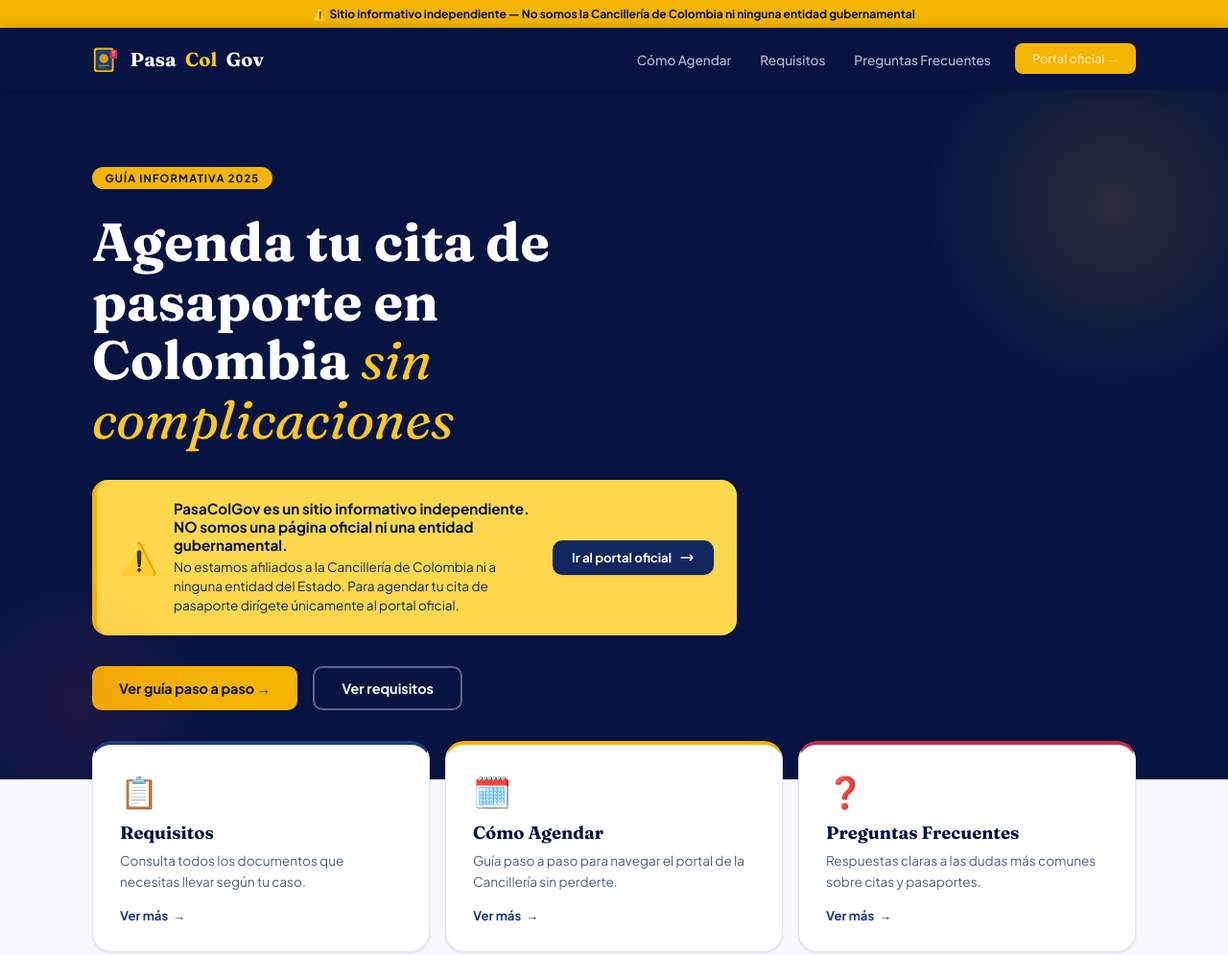
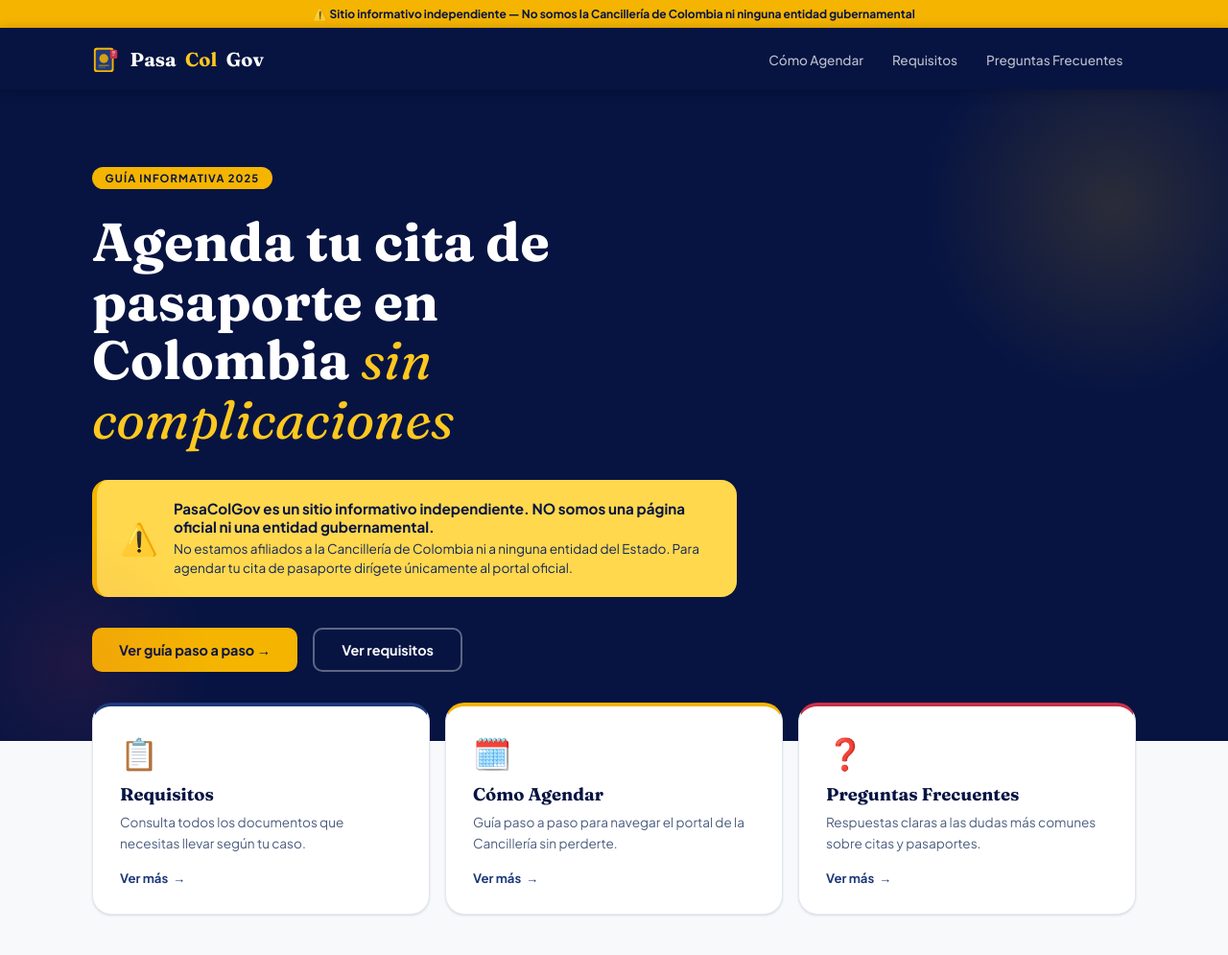
Before and after one commit to michael101110/pasacolgov, a plain HTML site: page index.html in a window 1280 px wide. Shown: the top 995 px of the page at 96% size. Drawn offline with Linux system fonts and the light colour scheme.

Commit message:
Update index.html

```diff
--- a/index.html
+++ b/index.html
@@ -503,7 +503,6 @@
           <a href="#" onclick="showPage('requisitos');return false;" data-page="requisitos">Requisitos</a>
           <a href="#" onclick="showPage('faq');return false;" data-page="faq">Preguntas Frecuentes</a>
         </div>
-        <a href="https://www.cancilleria.gov.co" target="_blank" rel="noopener noreferrer" class="btn btn-gold nav-cta" style="font-size:.8rem;padding:.5rem 1.1rem;">Portal oficial →</a>
         <button class="hamburger" onclick="toggleMenu()" aria-label="Abrir menú" aria-expanded="false" id="hamburgerBtn">
           <svg width="22" height="22" fill="none" stroke="currentColor" viewBox="0 0 24 24" id="hamburgerIcon">
             <path stroke-linecap="round" stroke-linejoin="round" stroke-width="2" d="M4 6h16M4 12h16M4 18h16"/>
@@ -533,10 +532,6 @@
             <strong>PasaColGov es un sitio informativo independiente. NO somos una página oficial ni una entidad gubernamental.</strong>
             <p>No estamos afiliados a la Cancillería de Colombia ni a ninguna entidad del Estado. Para agendar tu cita de pasaporte dirígete únicamente al portal oficial.</p>
           </div>
-          <a href="https://www.cancilleria.gov.co" target="_blank" rel="noopener noreferrer" class="btn btn-navy">
-            Ir al portal oficial
-            <svg width="16" height="16" fill="none" stroke="currentColor" viewBox="0 0 24 24" aria-hidden="true"><path stroke-linecap="round" stroke-linejoin="round" stroke-width="2" d="M17 8l4 4m0 0l-4 4m4-4H3"/></svg>
-          </a>
         </div>
       </div>
 
@@ -640,7 +635,6 @@
         <h2>¿Listo para agendar tu cita?</h2>
         <p>Dirígete al portal oficial de la Cancillería de Colombia para iniciar tu trámite de pasaporte de forma segura.</p>
         <div class="cta-actions">
-          <a href="https://www.cancilleria.gov.co" target="_blank" rel="noopener noreferrer" class="btn btn-gold">Ir al portal oficial de la Cancillería →</a>
           <a href="#" onclick="showPage('requisitos');return false;" class="btn btn-outline">Ver requisitos</a>
         </div>
         <p class="cta-note">⚠️ PasaColGov no gestiona citas. Solo brindamos orientación informativa.</p>
@@ -669,7 +663,6 @@
           <strong>PasaColGov es un sitio informativo independiente. NO somos la Cancillería de Colombia.</strong>
           <p>Para agendar tu cita dirígete únicamente a cancilleria.gov.co</p>
         </div>
-        <a href="https://www.cancilleria.gov.co" target="_blank" rel="noopener noreferrer" class="btn btn-navy">Ir al portal oficial →</a>
       </div>
     </div>
 
@@ -749,7 +742,6 @@
       <h2>¿Todo claro? Ahora ve al portal oficial</h2>
       <p>Una vez que tengas listos tus documentos, dirígete al portal de la Cancillería para agendar.</p>
       <div class="cta-actions">
-        <a href="https://www.cancilleria.gov.co" target="_blank" rel="noopener noreferrer" class="btn btn-gold">Ir al portal oficial →</a>
       </div>
     </div>
   </div>
@@ -775,7 +767,6 @@
           <strong>PasaColGov es un sitio informativo independiente. NO somos la Cancillería de Colombia.</strong>
           <p>Verifica siempre los requisitos actualizados en el portal oficial antes de tu cita.</p>
         </div>
-        <a href="https://www.cancilleria.gov.co" target="_blank" rel="noopener noreferrer" class="btn btn-navy">Ir al portal oficial →</a>
       </div>
     </div>
 
@@ -892,7 +883,6 @@
       <h2>¿Tienes todos tus documentos?</h2>
       <p>Entonces ve al portal oficial de la Cancillería y agenda tu cita de pasaporte.</p>
       <div class="cta-actions">
-        <a href="https://www.cancilleria.gov.co" target="_blank" rel="noopener noreferrer" class="btn btn-gold">Ir al portal oficial →</a>
       </div>
     </div>
   </div>
@@ -918,7 +908,6 @@
           <strong>PasaColGov es un sitio informativo independiente. NO somos la Cancillería de Colombia.</strong>
           <p>Para información oficial y actualizada visita cancilleria.gov.co</p>
         </div>
-        <a href="https://www.cancilleria.gov.co" target="_blank" rel="noopener noreferrer" class="btn btn-navy">Portal oficial →</a>
       </div>
     </div>
 
@@ -935,7 +924,6 @@
       <h2>¿Tienes más preguntas?</h2>
       <p>Para información oficial y actualizada, consulta directamente el portal de la Cancillería de Colombia.</p>
       <div class="cta-actions">
-        <a href="https://www.cancilleria.gov.co" target="_blank" rel="noopener noreferrer" class="btn btn-gold">Ir al portal oficial →</a>
       </div>
     </div>
   </div>
```
